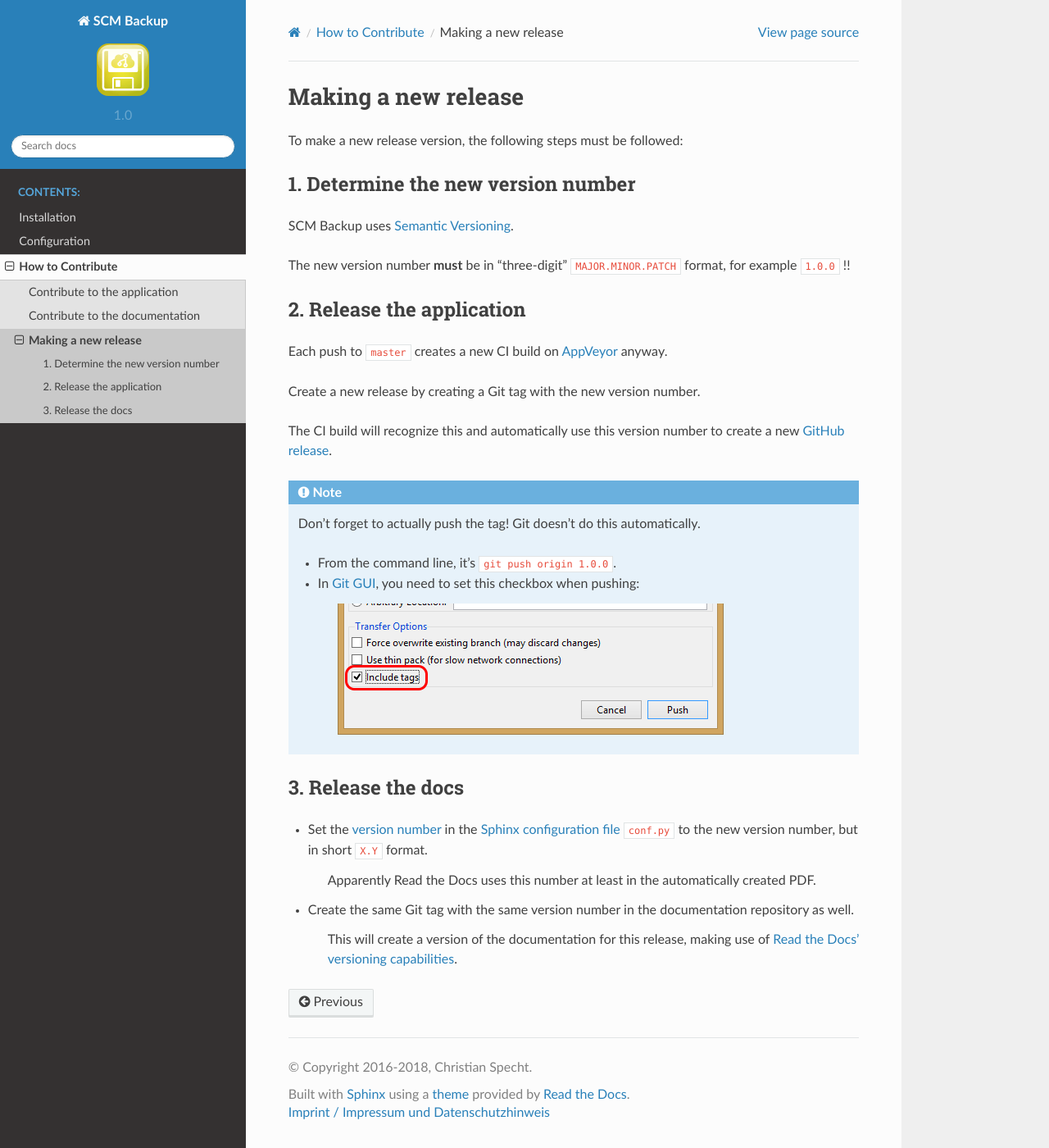
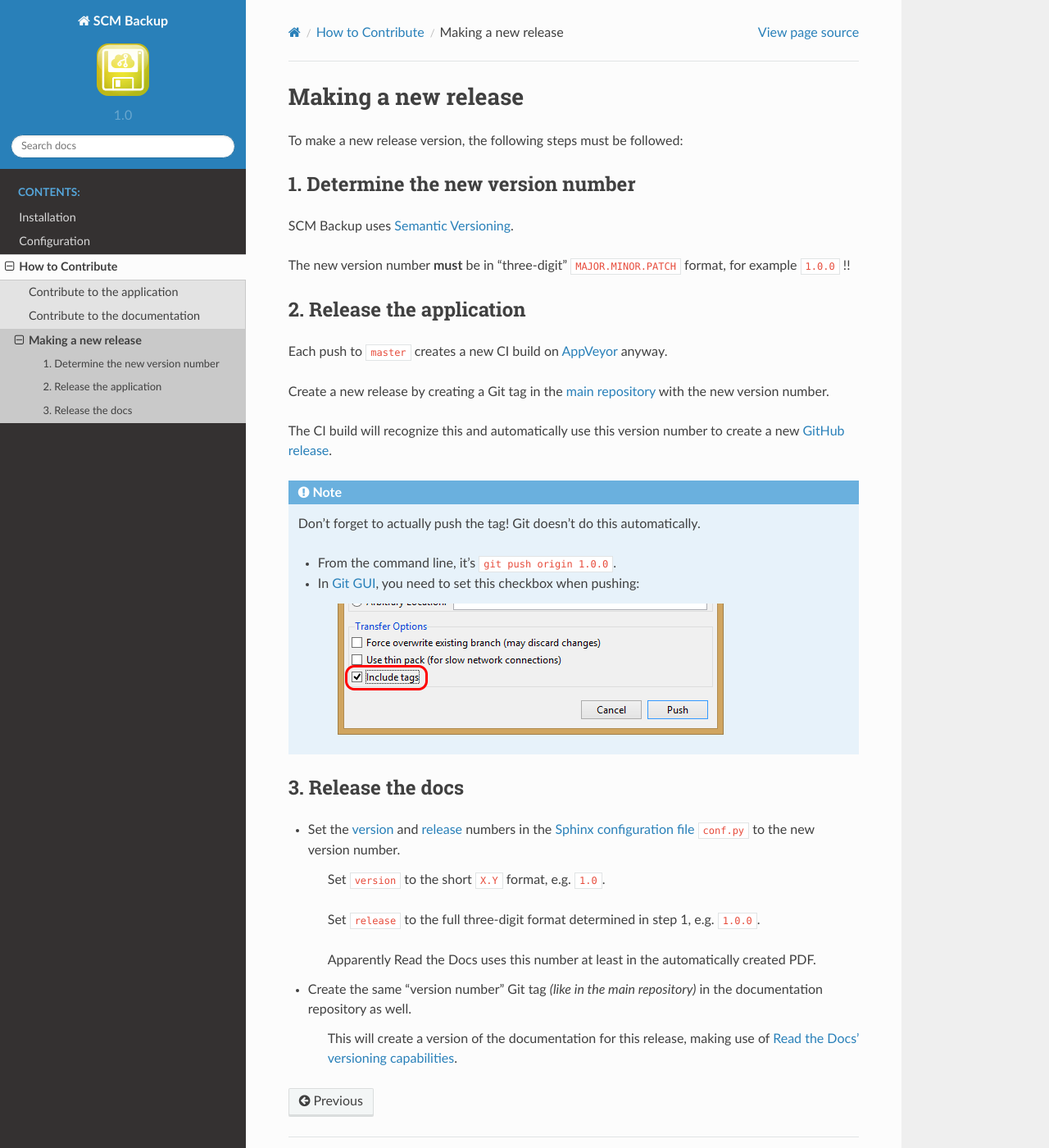
Before and after one commit to christianspecht/scm-backup-docs, a Sphinx documentation site: the page built from source/contribute-release.rst, in a window 1280 px wide and 1400 px high. Shown: the whole window at 82% size. Built offline with Sphinx 7.4.7 and the Read the Docs theme 2.0.0, drawn with Linux system fonts in a browser that asks for light colours.

Commit message:
version number fix

```diff
--- a/source/conf.py
+++ b/source/conf.py
@@ -59,7 +59,7 @@ copyright = '2016-{}, {}'.format(datetime.datetime.now().year, author)
 # The short X.Y version.
 version = '1.0'
 # The full version, including alpha/beta/rc tags.
-release = version
+release = '1.0.0'
 
 # The language for content autogenerated by Sphinx. Refer to documentation
 # for a list of supported languages.
--- a/source/contribute-release.rst
+++ b/source/contribute-release.rst
@@ -16,7 +16,7 @@ The new version number **must** be in "three-digit" ``MAJOR.MINOR.PATCH`` format
 
 Each push to ``master`` creates a new CI build on `AppVeyor <https://ci.appveyor.com/project/ChristianSpecht/scm-backup>`_ anyway.
 
-Create a new release by creating a Git tag with the new version number.
+Create a new release by creating a Git tag in the `main repository <https://github.com/christianspecht/scm-backup>`_ with the new version number.
 
 The CI build will recognize this and automatically use this version number to create a new `GitHub release <https://github.com/christianspecht/scm-backup/releases>`_.
 
@@ -34,10 +34,14 @@ The CI build will recognize this and automatically use this version number to cr
 3. Release the docs
 -------------------
 
-- Set the `version number <http://www.sphinx-doc.org/en/stable/config.html#confval-version>`_ in the `Sphinx configuration file <https://github.com/christianspecht/scm-backup-docs/blob/master/source/conf.py>`_ ``conf.py`` to the new version number, but in short ``X.Y`` format.
+- Set the `version <http://www.sphinx-doc.org/en/stable/config.html#confval-version>`_ and `release <http://www.sphinx-doc.org/en/stable/config.html#confval-release>`_ numbers in the `Sphinx configuration file <https://github.com/christianspecht/scm-backup-docs/blob/master/source/conf.py>`_ ``conf.py`` to the new version number.
+
+    Set ``version`` to the short ``X.Y`` format, e.g. ``1.0``.
+
+    Set ``release`` to the full three-digit format determined in step 1, e.g. ``1.0.0``.
 
     Apparently Read the Docs uses this number at least in the automatically created PDF.
 
-- Create the same Git tag with the same version number in the documentation repository as well.
+- Create the same "version number" Git tag *(like in the main repository)* in the documentation repository as well.
 
     This will create a version of the documentation for this release, making use of `Read the Docs' versioning capabilities <http://docs.readthedocs.io/en/latest/versions.html>`_.
```
